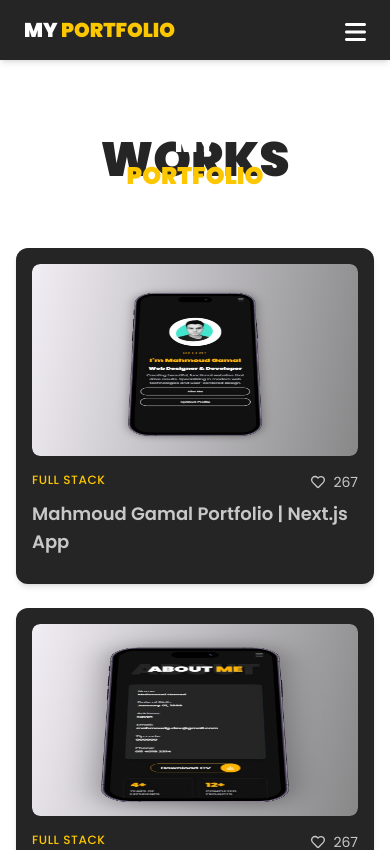
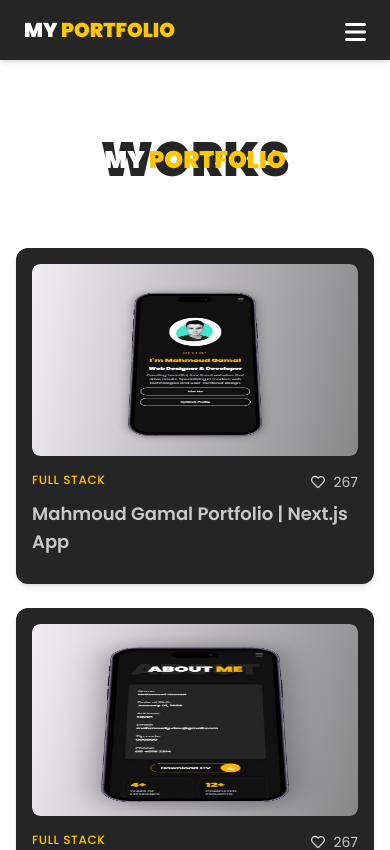
Before and after one commit to roone858/Mahmoud-Gamal---Portfolio, a Next.js app: page /portfolio in a window 390 px wide. Shown: the top 850 px of the page. Built offline with nearby package versions, Linux system fonts and the light colour scheme.

Commit message:
header nowrap

```diff
--- a/src/components/Header.tsx
+++ b/src/components/Header.tsx
@@ -19,7 +19,7 @@
         animate={{ y: 0 }} // Slide in
         transition={{ duration: 0.5, ease: 'easeOut' }}
       >
-        <h1 className="text-xl text-white font-extrabold uppercase font-poppins text-left">
+        <h1 className="text-xl text-white  font-extrabold uppercase font-poppins text-left">
           {subtitle}{' '}
           {goldenrod && <span className="text-yellow-400">{' ' + goldenrod}</span>}
         </h1>
@@ -36,7 +36,7 @@
         <h2 className="absolute text-5xl sm:text-6xl md:text-7xl lg:text-8xl text-charcoal uppercase text-center font-poppins font-black left-1/2 top-1/2 -translate-x-1/2 -translate-y-1/2">
           {title}
         </h2>
-        <h1 className="absolute text-2xl sm:text-3xl md:text-4xl lg:text-5xl text-center text-white font-extrabold uppercase font-poppins left-1/2 top-1/2 -translate-x-1/2 -translate-y-1/2 z-10">
+        <h1 className="absolute text-2xl text-nowrap sm:text-3xl md:text-4xl lg:text-5xl text-center text-white font-extrabold uppercase font-poppins left-1/2 top-1/2 -translate-x-1/2 -translate-y-1/2 z-10">
           {subtitle}{' '}
           {goldenrod && <span className="text-yellow-400">{' ' + goldenrod}</span>}
         </h1>
```
